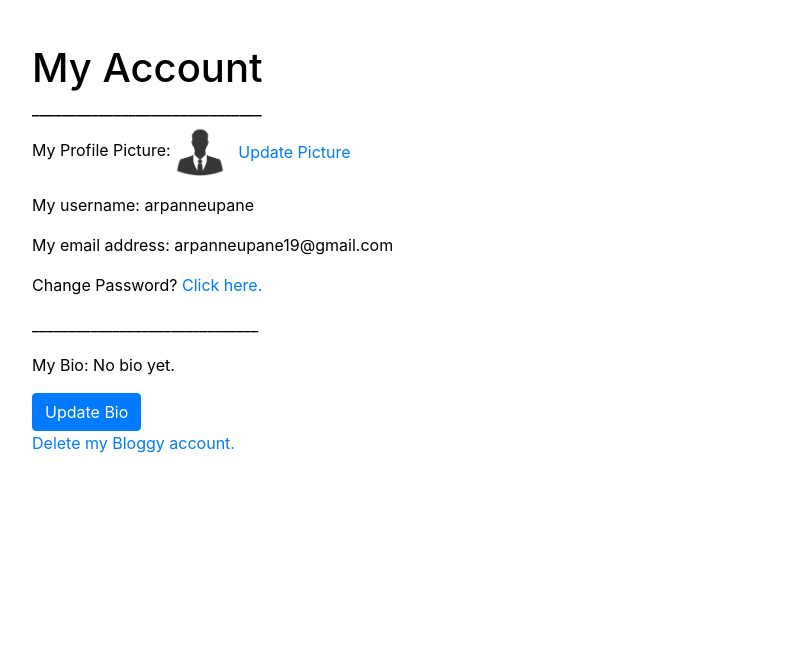
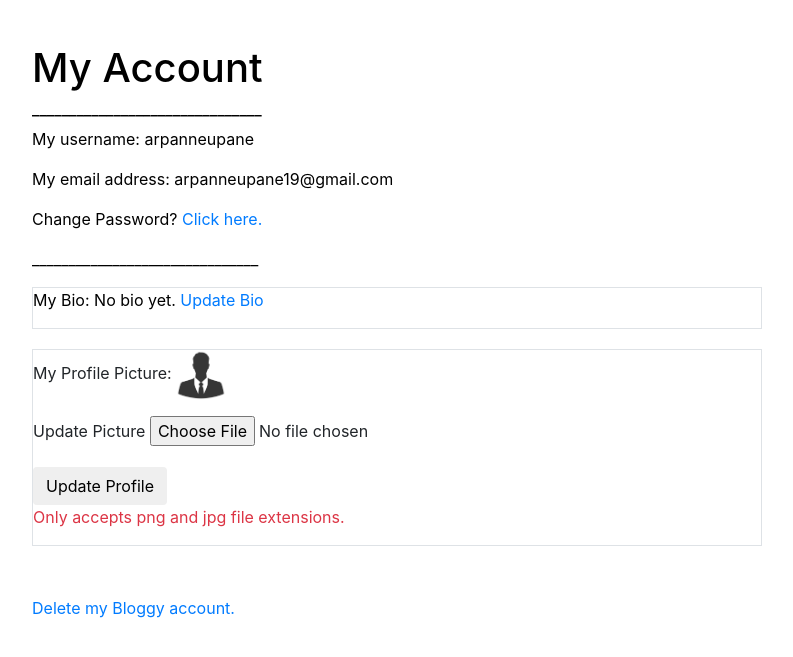
Before and after one commit to ShaikhMohammaddanish/bloggy-webapp, a Flask app: page /profile in a window 1280 px wide. Shown: the part 56-713 px from the top of the page, without its empty margins (53-846 px from the left). Run offline with Flask 2, Linux system fonts and the light colour scheme; a user stored in the database is signed in; some libraries are stand-ins or nearby versions.

Commit message:
adding profile pictures

```diff
--- a/main.py
+++ b/main.py
@@ -1,9 +1,9 @@
 from flask import Flask, render_template, session, request, url_for, redirect, flash, abort, session
 from flask_sqlalchemy import SQLAlchemy
 from flask_wtf import FlaskForm
-from flask_wtf.file import FileAllowed
+from flask_wtf.file import FileAllowed, FileField
 from flask_bootstrap import Bootstrap
-from wtforms import StringField, PasswordField, SubmitField, BooleanField, TextAreaField, FileField
+from wtforms import StringField, PasswordField, SubmitField, BooleanField, TextAreaField
 from wtforms.validators import InputRequired, Email, Length, ValidationError
 from werkzeug.security import generate_password_hash, check_password_hash
 from flask_login import LoginManager, UserMixin, login_user, login_required, logout_user, current_user
@@ -113,13 +113,13 @@ class LoginForm(FlaskForm):
     password = PasswordField("Password", validators=[InputRequired(), Length(min=4, max=15)])
 
 class BioForm(FlaskForm):
-    # bio = TextAreaField("Bio", validators=[InputRequired(), Length(min=4, max=1000)])
+
     bio = TextAreaField('Bio', [Length(min=0, max=1000)])
 
     submit = SubmitField("Update Bio")
 
 class ProfilePicForm(FlaskForm):
-    picture = FileField('Update Profile Picture', validators=[FileAllowed(['jpg', 'png'])])
+    picture = FileField('Update Picture', validators=[FileAllowed(['jpg', 'png'])])
     submit = SubmitField('Update Profile')
 
 
@@ -196,28 +196,49 @@ def userhome():
     return render_template("userhome.html", posts=posts, title="My Dashboard")
 
 
+def save_picture(form_picture):
+    random_hex = secrets.token_hex(8)
+    _, f_ext = os.path.splitext(form_picture.filename)
+    picture_fn = random_hex + f_ext
+    picture_path = os.path.join(app.root_path, 'static/profile_pic', picture_fn)
+
+    output_size = (125, 125)
+    i = Image.open(form_picture)
+    i.thumbnail(output_size)
+    i.save(picture_path)
+
+    return picture_fn
+
 
 # User Account Information
 @app.route("/profile", methods=['GET', 'POST'])
 @login_required
 def profile():
+    form = ProfilePicForm()
+    if form.validate_on_submit():
+        if form.picture.data:
+            picture_file = save_picture(form.picture.data)
+            current_user.profile_pic = picture_file
+        flash('Profile Picture has been updated', 'success')
+        return redirect(url_for('profile'))
+        db.session.commit()
     image_file = url_for('static', filename='profile_pic/' + current_user.profile_pic)
-    return render_template("profile.html", image_file=image_file, name=current_user.username, email=current_user.email, profile_pic=current_user.profile_pic, title="My Profile")
+    return render_template("profile.html", image_file=image_file, name=current_user.username, email=current_user.email, profile_pic=current_user.profile_pic, title="My Profile", form=form)
 
 
 
 
-# Create The profile pic
-@app.route('/profile/picture', methods=['GET', 'POST'])
-@login_required
-def profile_picture():
-    form = ProfilePicForm()
-    if form.validate_on_submit():
-        current_user.profile_pic = form.picture.data
-        db.session.commit()
-        flash('Your profile picture has been updated!', 'success')
-        return redirect(url_for('profile'))
-    return render_template('picture.html', form=form, title="Update Profile Picture")
+# # Create The profile pic
+# @app.route('/profile/picture', methods=['GET', 'POST'])
+# @login_required
+# def profile_picture():
+#     form = ProfilePicForm()
+#     if form.validate_on_submit():
+#         current_user.profile_pic = form.picture.data
+#         db.session.commit()
+#         flash('Your profile picture has been updated!', 'success')
+#         return redirect(url_for('profile'))
+#     return render_template('picture.html', form=form, title="Update Profile Picture")
 
 
 
--- a/templates/profile.html
+++ b/templates/profile.html
@@ -24,28 +24,34 @@
     <h1>My Account</h1>
     <h6>_______________________________</h6>
 
-      <p>My Profile Picture: <img src="{{ image_file }}" width='50' height='50'><a class='btn' href='/profile/picture'>Update Picture</a></p>
-
-
-
     <p>My username: {{ name }}</p>
 
     <p>My email address: {{ email }}</p>
 
     <p>Change Password? <a href="changepassword">Click here.</a></p>
-
     <p>_______________________________</p>
-    {% if current_user.bio_content == None %}
-      <p>My Bio: No bio yet.</p>
-    {% else %}
-      <p>My Bio: {{current_user.bio_content}} </p>
-    {% endif %}
-
-    <a class="btn btn-primary" href="/profile/bio">Update Bio</a>
-
+    <div class='border'>
+      {% if current_user.bio_content == None %}
+        <p>My Bio: No bio yet.  <a href="/profile/bio">Update Bio</a></p>
+      {% else %}
+        <p>My Bio: {{current_user.bio_content}}  <a href="/profile/bio">Update Bio</a></p>
+      {% endif %}
+    </div>
 
 </div>
 
+<div class="profile-pic">
+
+  <div class='border'>
+    <p>My Profile Picture: <img src="{{ image_file }}" width='50' height='50'></p>
+    <form method="POST" action="/profile">
+      {{ form.hidden_tag() }}
+      {{ wtf.form_field(form.picture)}}
+      {{ wtf.form_field(form.submit)}}
+      <p class="text-danger">Only accepts png and jpg file extensions.</p>
+    </form>
+  </div>
+</div>
 
 
 <footer class="delete-acc">
@@ -68,9 +74,18 @@
     footer{
     left: 0;
     bottom: 0;
+    margin-top: 50px;
 
     }
 
+    .border{
+      border: 3px black solid;
+    }
+
+
+    .profile-pic {
+      margin-top: 20px;
+    }
 
 </style>
 {% endblock %}
```
Also changed, not shown: static/profile_pic/logo.png (deleted).
